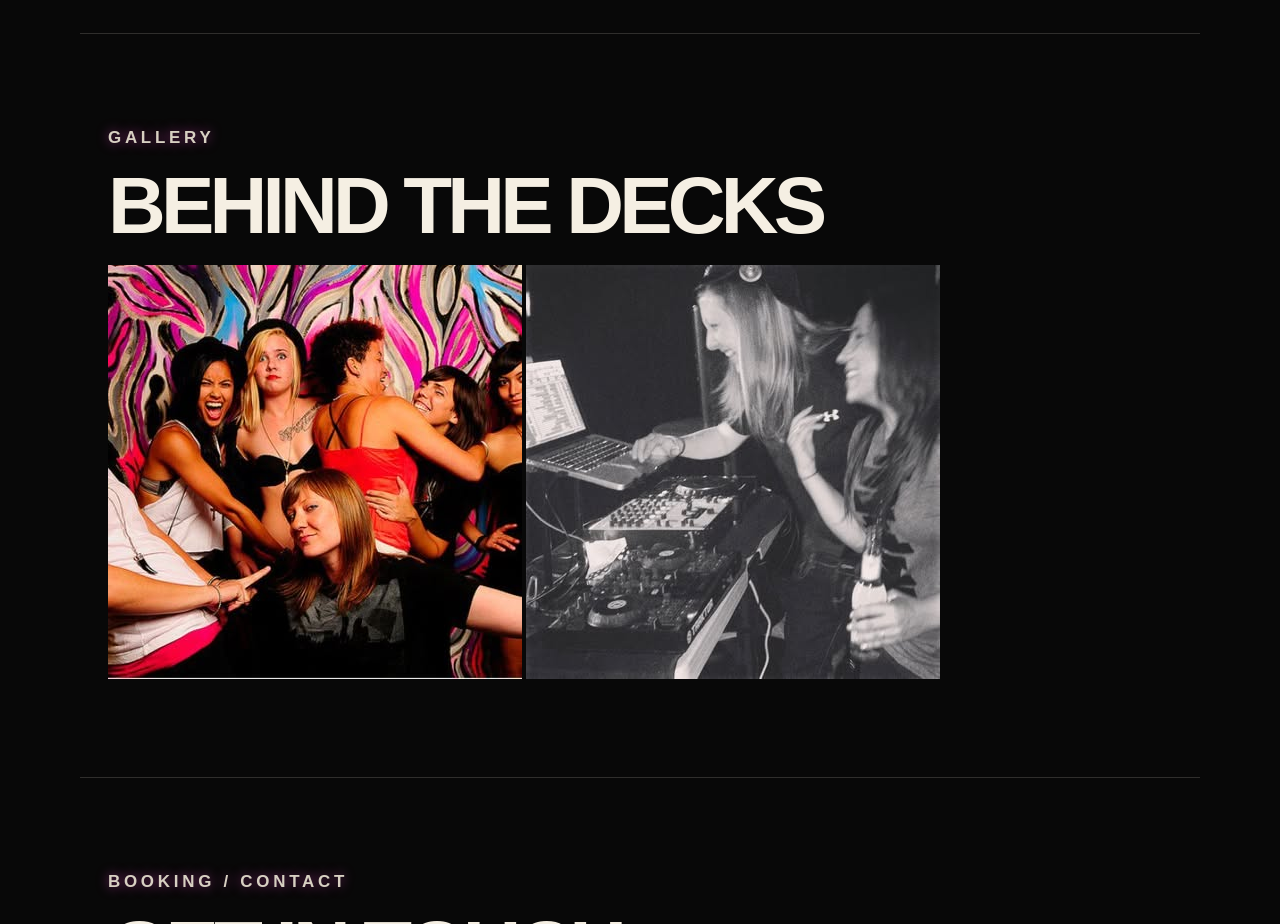
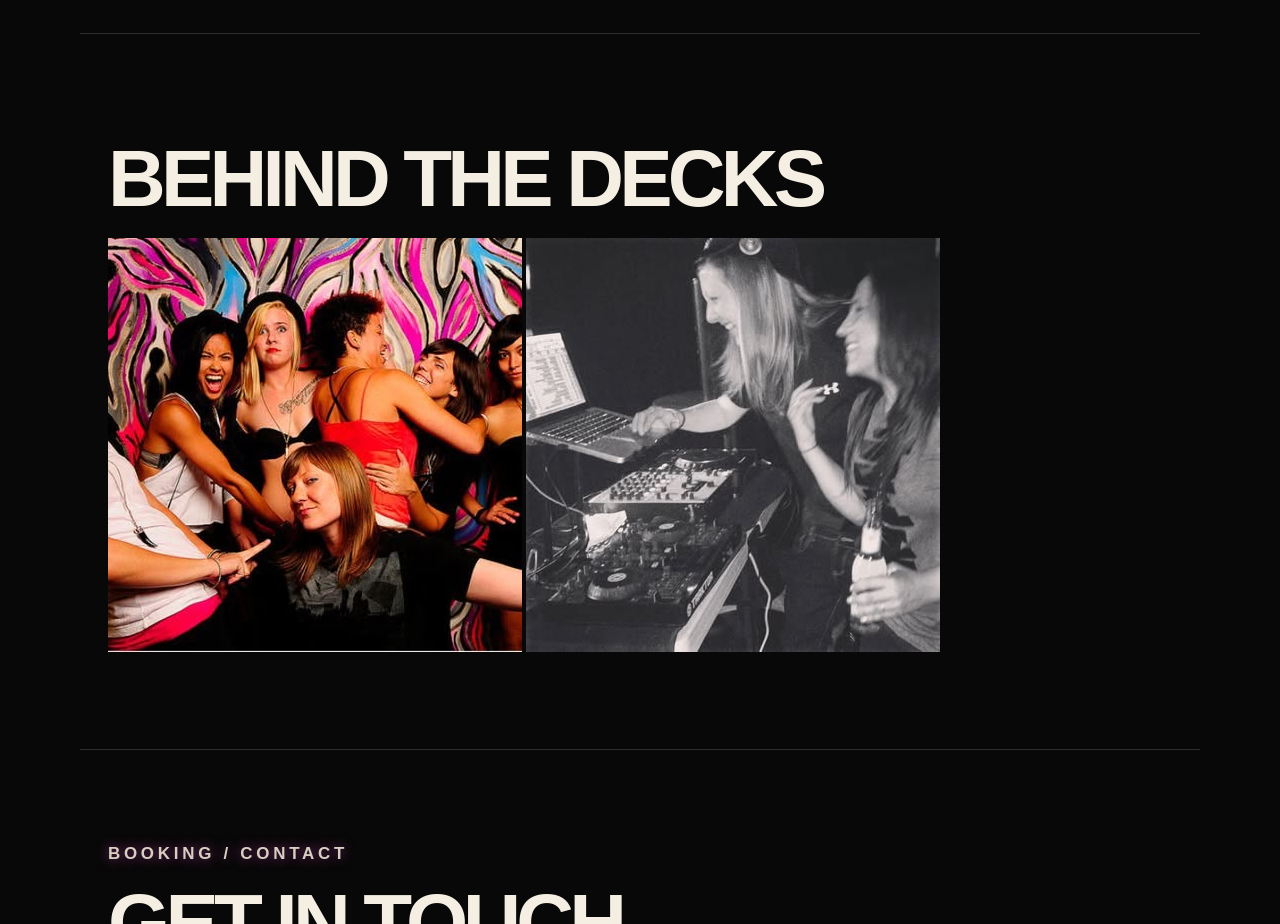
Before and after one commit to Cryptolyfe/djkt-epk, a website: page index.html in a window 1280 px wide. Shown: the part 3500-4424 px from the top of the page. Drawn offline with Linux system fonts and the light colour scheme.

```diff
--- a/index.html
+++ b/index.html
@@ -299,7 +299,7 @@
         <section id="gallery" class="section">
 
     <p class="section-kicker">
-        Gallery
+
     </p>
 
     <h2>
@@ -319,7 +319,6 @@
             alt="DJKT crowd"
             class="gallery-image"
         />
-
 
 
     </div>
```
